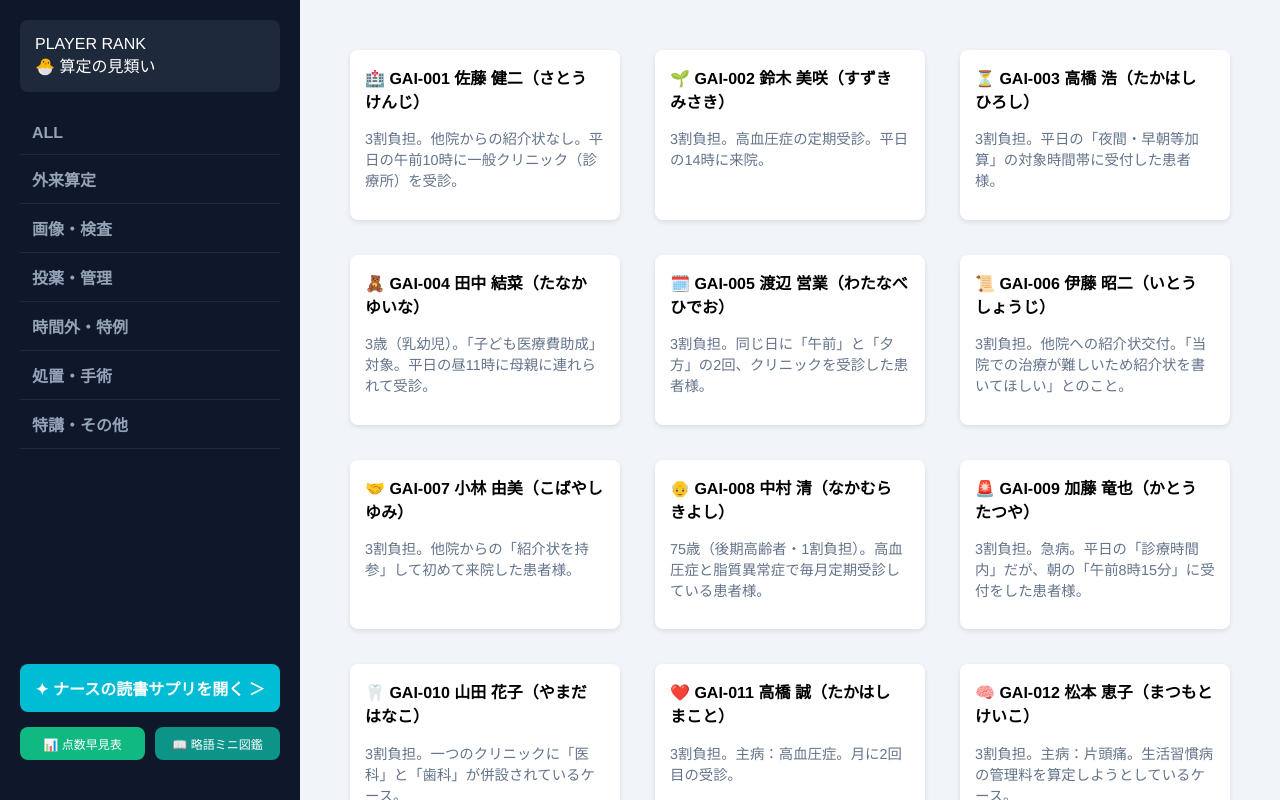
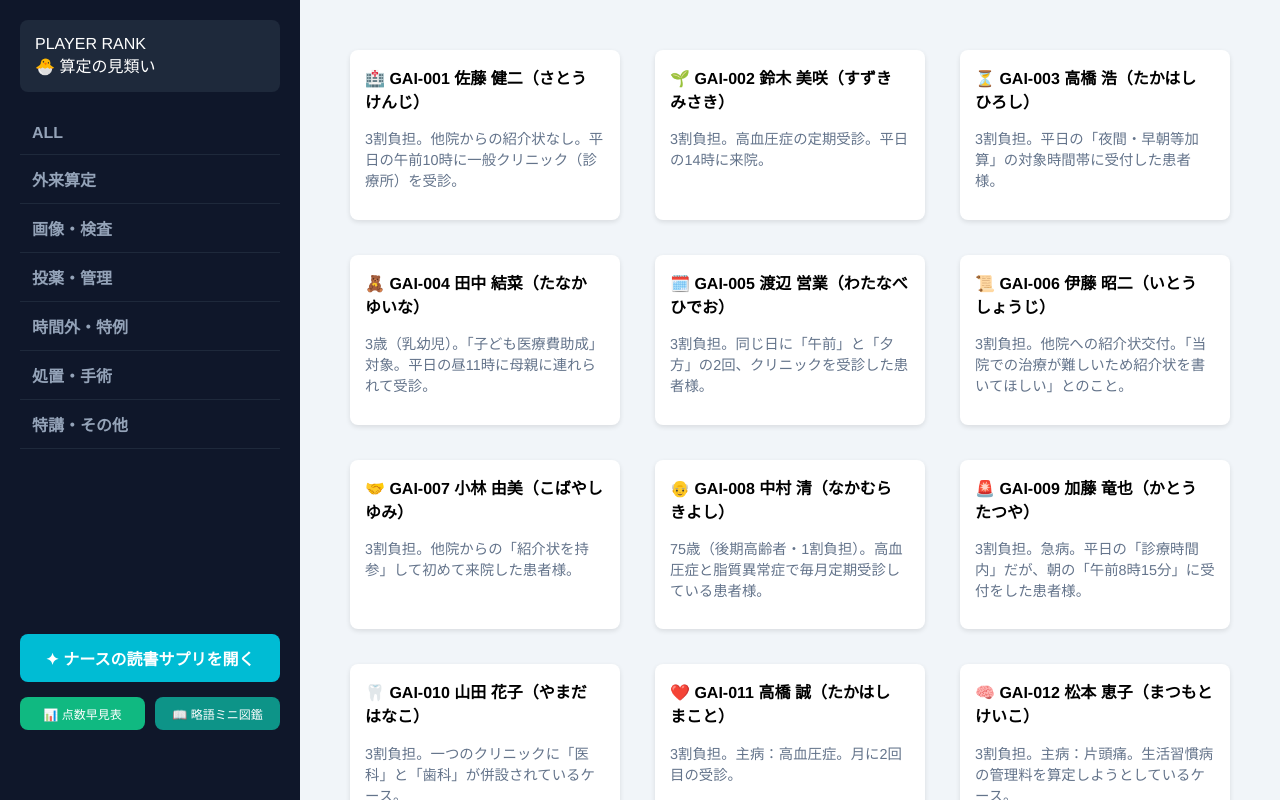
Before and after one commit to JSXAGI/medical-billing-master, a plain HTML site: page index.html in a window 1280 px wide. Drawn offline with Linux system fonts and the light colour scheme.

Commit message:
cord changed
スマホデザイン一部不具合調整

```diff
--- a/index.html
+++ b/index.html
@@ -49,7 +49,7 @@
         .footer-tools {
             margin-top: auto;
             padding-top: 30px;
-            padding-bottom: 20px;
+            padding-bottom: 50px;
         }
 
         .link-btn-nurse-full {
@@ -188,7 +188,7 @@
         <div class="rank-box">PLAYER RANK<br>🐣 算定の見類い</div>
         <div id="menuList"></div>
         <div class="footer-tools">
-            <a href="NurseApp.html" class="link-btn-nurse-full">✦ ナースの読書サプリを開く ＞</a>
+            <a href="NurseApp.html" class="link-btn-nurse-full">✦ ナースの読書サプリを開く</a>
             <div class="links-grid-2col">
                 <a href="hayami.html" class="link-btn-premium btn-emerald">📊 点数早見表</a>
                 <a href="zukan.html" class="link-btn-premium btn-teal">📖 略語ミニ図鑑</a>
```
